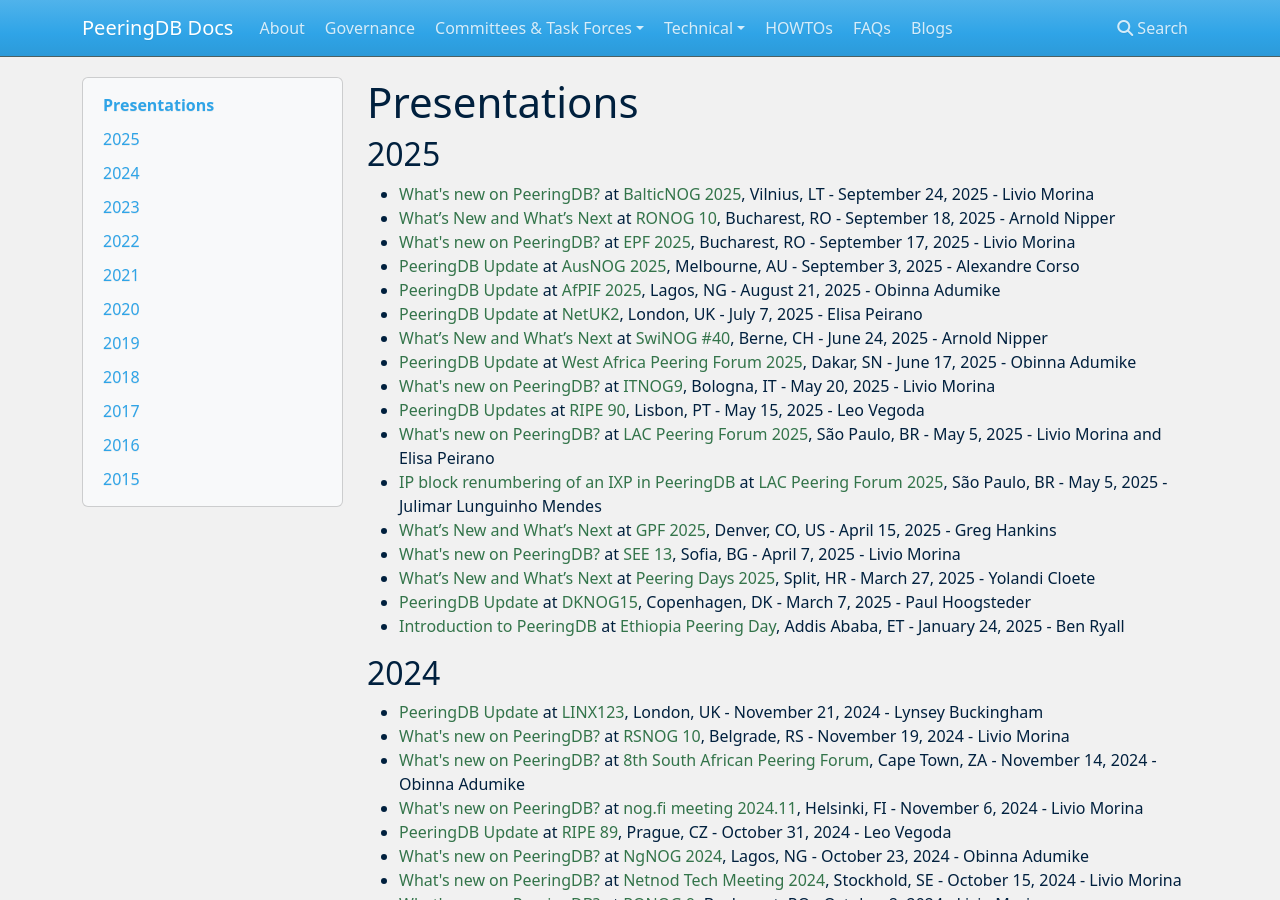
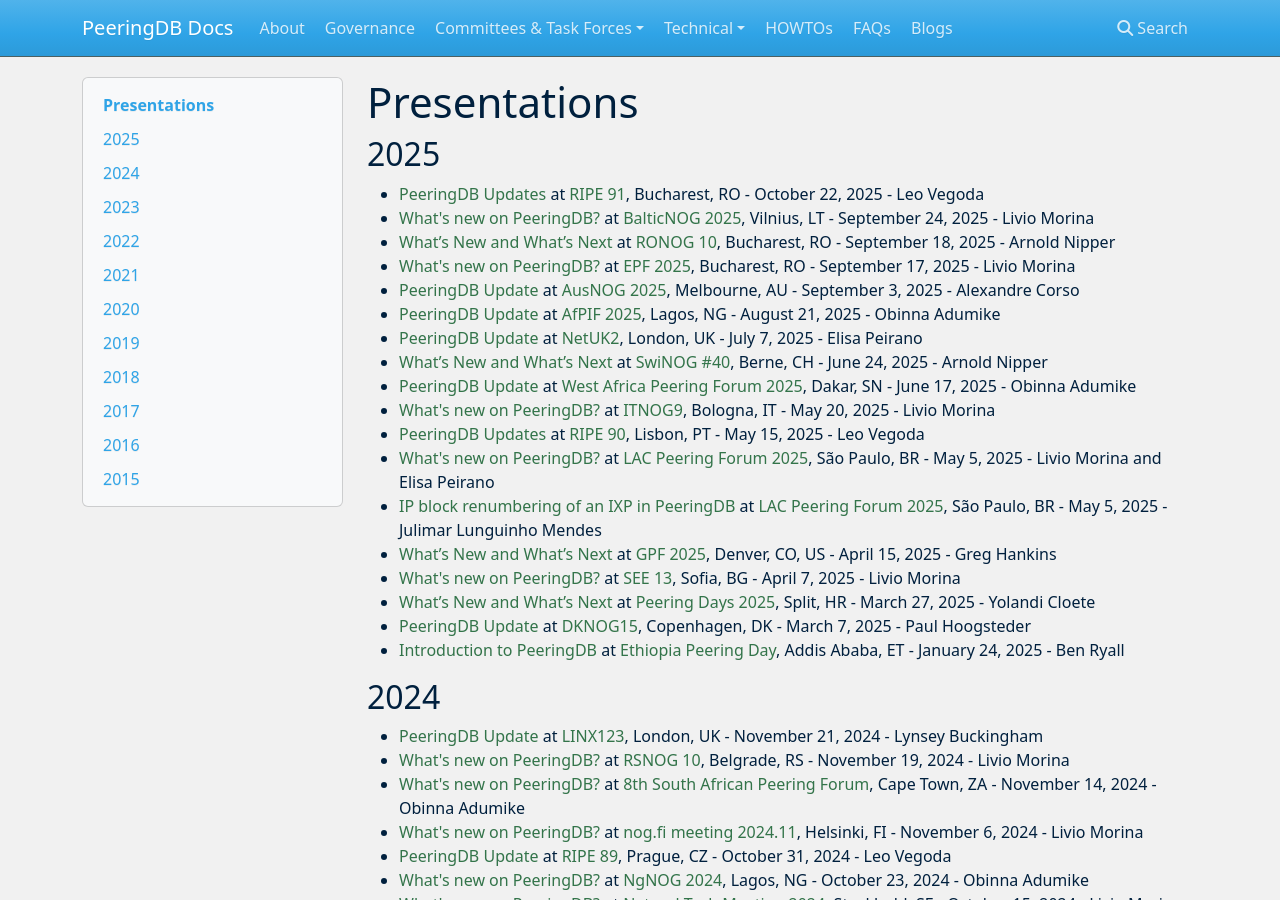
Before and after one commit to peeringdb/docs, an MkDocs documentation site: the page built from docs/presentations.md, in a window 1280 px wide and 900 px high. Built offline with MkDocs 1.6.1, drawn with Linux system fonts in a browser that asks for light colours; nearby versions of some CDN libraries.

Commit message:
Added Leo's RIPE 91 presentation.

```diff
--- a/docs/presentations.md
+++ b/docs/presentations.md
@@ -2,6 +2,7 @@
 
 ## 2025
 
+- [PeeringDB Updates](presentation/20251022_RIPE_91_Leo_Vegoda.pdf) at [RIPE 91](https://ripe91.ripe.net/programme/meeting-plan/sessions/27/), Bucharest, RO - October 22, 2025 - Leo Vegoda
 - [What's new on PeeringDB?](presentation/20250924_BalticNOG1_Livio_Morina.pdf) at [BalticNOG 2025](https://events.balticnog.org/event/1/timetable/#all.detailed), Vilnius, LT - September 24, 2025 - Livio Morina
 - [What’s New and What’s Next](presentation/20250918_RONOG10_Arnold_Nipper.pdf) at [RONOG 10](https://www.ronog.ro/), Bucharest, RO - September 18, 2025 - Arnold Nipper
 - [What's new on PeeringDB?](presentation/20250917_EPF2025_Livio_Morina.pdf) at [EPF 2025](https://peering-forum.eu/), Bucharest, RO - September 17, 2025 - Livio Morina
```
Also changed, not shown: 1 other file.
